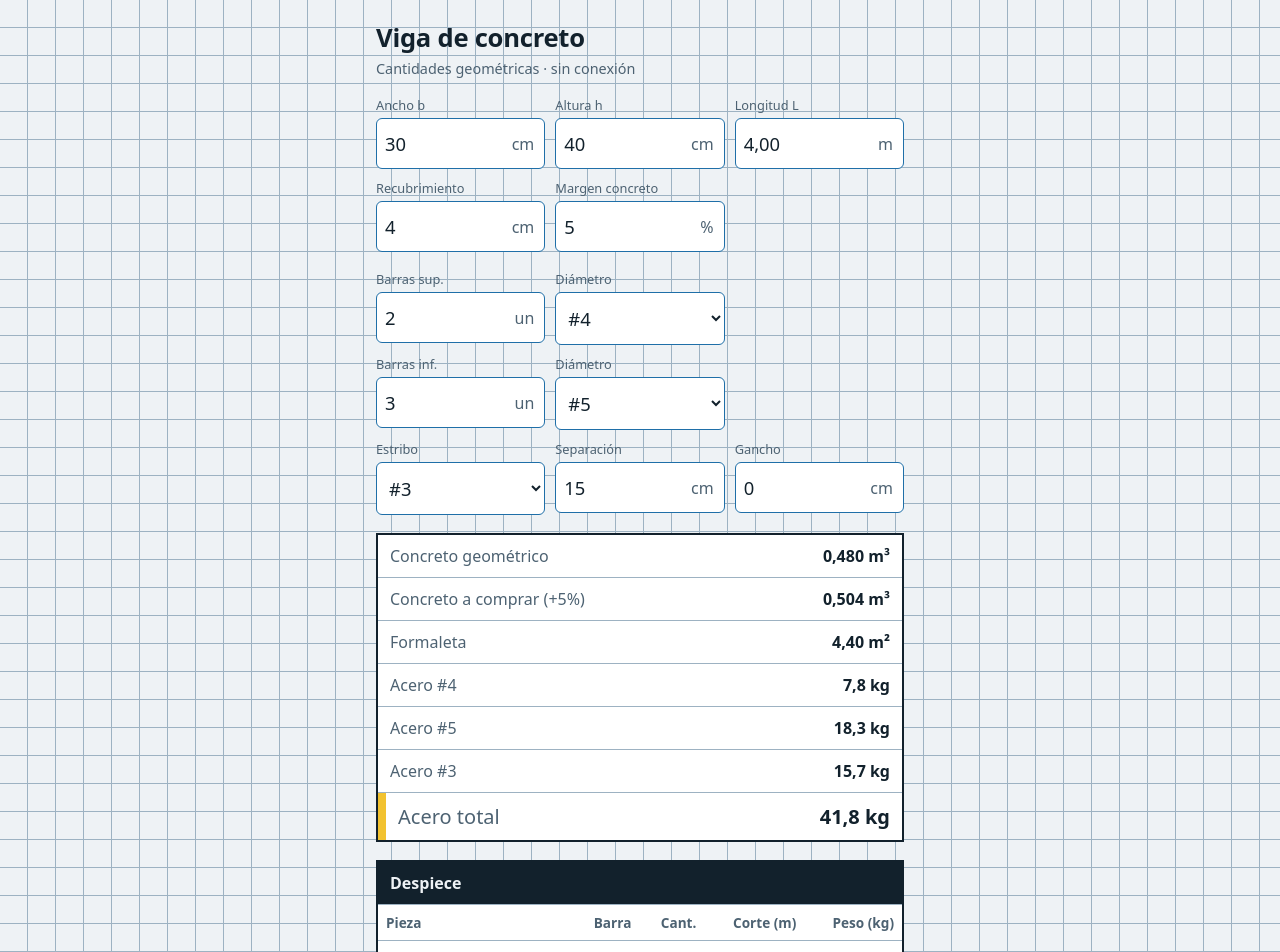
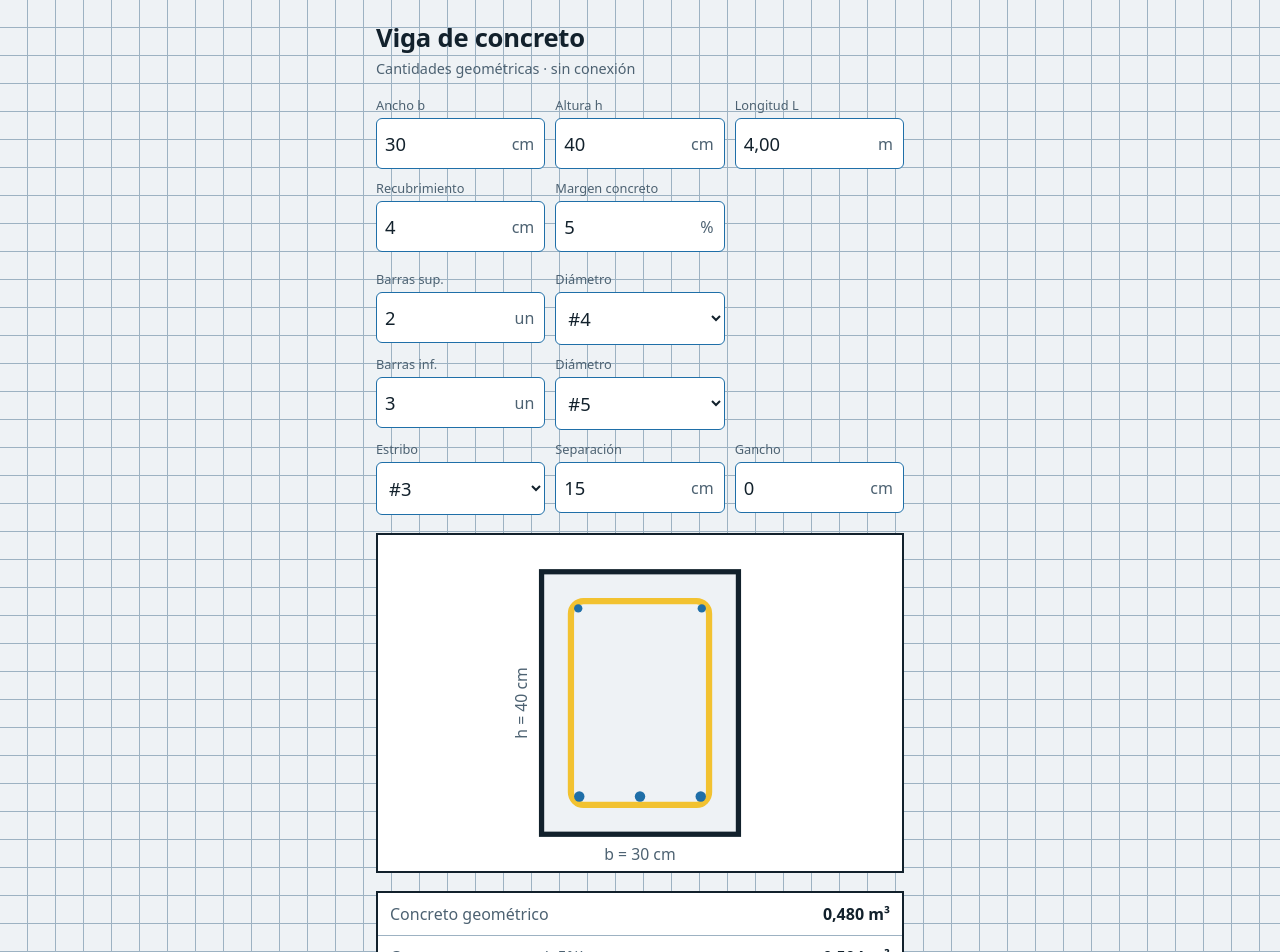
Before and after one commit to myinstadibujos-dotcom/calculadora-obra, a React (Vite) app: page / in a window 1280 px wide. Shown: the top 952 px of the page. Built offline with nearby package versions, Linux system fonts and the light colour scheme.

Commit message:
Actualización desde update.zip

```diff
--- a/public/sw.js
+++ b/public/sw.js
@@ -1,6 +1,6 @@
 // Service worker: red primero, caché como respaldo. Tras la primera carga,
 // la app abre sin internet. Subir VERSION fuerza limpiar cachés antiguos.
-const VERSION = "obra-v2";
+const VERSION = "obra-v3";
 
 self.addEventListener("install", (e) => {
   e.waitUntil(caches.open(VERSION).then((c) => c.addAll(["./", "manifest.webmanifest"])));
--- a/src/App.tsx
+++ b/src/App.tsx
@@ -1,10 +1,11 @@
 import { useMemo, useState } from "react";
 import { BARRAS, Barra } from "./engine/barras";
 import { ErrorDeDatos } from "./engine/tipos";
-import { calcularViga, ResultadoViga } from "./engine/viga";
+import { calcularViga, EntradaViga, ResultadoViga } from "./engine/viga";
+import { Seccion } from "./Seccion";
 import { formatear, leerNumero as n } from "./engine/numeros";
 
-type Estado = { ok: true; r: ResultadoViga } | { ok: false; mensaje: string };
+type Estado = { ok: true; r: ResultadoViga; e: EntradaViga } | { ok: false; mensaje: string };
 
 export function App() {
   const [v, setV] = useState({
@@ -16,15 +17,13 @@ export function App() {
   const est: Estado = useMemo(() => {
     try {
       const cm = (s: string) => n(s) / 100;
-      return {
-        ok: true,
-        r: calcularViga({
-          b: cm(v.b), h: cm(v.h), L: n(v.L), recub: cm(v.recub),
-          sup: { cantidad: n(v.ns), barra: v.bs }, inf: { cantidad: n(v.ni), barra: v.bi },
-          estribo: { barra: v.be, separacion: cm(v.sep), gancho: cm(v.gancho) },
-          margenConcretoPct: n(v.margen),
-        }),
+      const entrada: EntradaViga = {
+        b: cm(v.b), h: cm(v.h), L: n(v.L), recub: cm(v.recub),
+        sup: { cantidad: n(v.ns), barra: v.bs }, inf: { cantidad: n(v.ni), barra: v.bi },
+        estribo: { barra: v.be, separacion: cm(v.sep), gancho: cm(v.gancho) },
+        margenConcretoPct: n(v.margen),
       };
+      return { ok: true, r: calcularViga(entrada), e: entrada };
     } catch (e) {
       if (e instanceof ErrorDeDatos) return { ok: false, mensaje: e.message };
       throw e;
@@ -58,6 +57,7 @@ export function App() {
 
       {est.ok ? (
         <>
+          <Seccion e={est.e} />
           <section className="rotulo" aria-live="polite">
             <Fila t="Concreto geométrico" x={`${formatear(est.r.concreto.valor, 3)} m³`} />
             <Fila t={`Concreto a comprar (+${v.margen}%)`} x={`${formatear(est.r.volumenCompra, 3)} m³`} />
--- /dev/null
+++ b/src/Seccion.tsx
@@ -0,0 +1,30 @@
+import { geometriaSeccion } from "./engine/seccion";
+import type { EntradaViga } from "./engine/viga";
+
+/** Dibujo a escala de la sección transversal, generado desde los mismos datos del cálculo. */
+export function Seccion({ e }: { e: EntradaViga }) {
+  const g = geometriaSeccion(e);
+  const cm = 100;
+  const W = g.b * cm, H = g.h * cm;
+  const pad = Math.max(W, H) * 0.14;
+  const fs = Math.max(W, H) * 0.06;
+  const s = g.estribo;
+  return (
+    <svg className="seccion" viewBox={`${-pad} ${-pad} ${W + 2 * pad} ${H + 2 * pad}`}
+         role="img" aria-label={`Sección de ${(g.b * cm).toFixed(0)} por ${(g.h * cm).toFixed(0)} cm`}>
+      <rect className="sec-concreto" x={0} y={0} width={W} height={H} />
+      <rect className="sec-estribo" x={s.x * cm} y={s.y * cm} width={s.w * cm} height={s.h * cm}
+            rx={s.espesor * cm * 2} strokeWidth={s.espesor * cm} />
+      {g.barras.map((b, i) => (
+        <circle key={i} className="sec-barra" cx={b.x * cm} cy={b.y * cm} r={(b.d * cm) / 2} />
+      ))}
+      <text className="sec-cota" x={W / 2} y={H + pad * 0.7} fontSize={fs} textAnchor="middle">
+        b = {(g.b * cm).toFixed(0)} cm
+      </text>
+      <text className="sec-cota" fontSize={fs} textAnchor="middle"
+            transform={`translate(${-pad * 0.4} ${H / 2}) rotate(-90)`}>
+        h = {(g.h * cm).toFixed(0)} cm
+      </text>
+    </svg>
+  );
+}
--- /dev/null
+++ b/src/engine/seccion.ts
@@ -0,0 +1,33 @@
+import { diametroMm } from "./barras";
+import type { EntradaViga } from "./viga";
+
+export interface BarraDibujo { x: number; y: number; d: number; grupo: "sup" | "inf" }
+export interface GeometriaSeccion {
+  b: number; h: number; // metros
+  estribo: { x: number; y: number; w: number; h: number; espesor: number }; // eje del estribo
+  barras: BarraDibujo[];
+}
+
+/** Coordenadas (m) de la sección, origen en la esquina superior izquierda del concreto.
+ *  Se usa DESPUÉS de calcularViga, que ya validó que todo cabe. */
+export function geometriaSeccion(e: EntradaViga): GeometriaSeccion {
+  const dE = diametroMm(e.estribo.barra) / 1000;
+  const barras: BarraDibujo[] = [];
+  const capa = (g: EntradaViga["sup"], grupo: "sup" | "inf") => {
+    const d = diametroMm(g.barra) / 1000;
+    const x0 = e.recub + dE + d / 2;
+    const x1 = e.b - e.recub - dE - d / 2;
+    const y = grupo === "sup" ? x0 : e.h - e.recub - dE - d / 2;
+    for (let i = 0; i < g.cantidad; i++) {
+      const x = g.cantidad === 1 ? e.b / 2 : x0 + ((x1 - x0) * i) / (g.cantidad - 1);
+      barras.push({ x, y, d, grupo });
+    }
+  };
+  capa(e.sup, "sup");
+  capa(e.inf, "inf");
+  return {
+    b: e.b, h: e.h,
+    estribo: { x: e.recub + dE / 2, y: e.recub + dE / 2, w: e.b - 2 * e.recub - dE, h: e.h - 2 * e.recub - dE, espesor: dE },
+    barras,
+  };
+}
--- a/src/styles.css
+++ b/src/styles.css
@@ -81,3 +81,8 @@ body {
 .tabla th, .tabla td { padding: 8px; text-align: right; border-bottom: 1px solid var(--linea); }
 .tabla th:first-child, .tabla td:first-child { text-align: left; }
 .tabla th { color: var(--suave); font-weight: 600; }
+.seccion { width: 100%; max-height: 340px; background: var(--fondo-campo); border: 2px solid var(--tinta); }
+.sec-concreto { fill: var(--papel); stroke: var(--tinta); stroke-width: 0.8; }
+.sec-estribo { fill: none; stroke: var(--estaca); }
+.sec-barra { fill: var(--plano); }
+.sec-cota { fill: var(--suave); font-family: inherit; }
```
Also changed, not shown: 1 other file (tests, documents, lock files or other folders).
